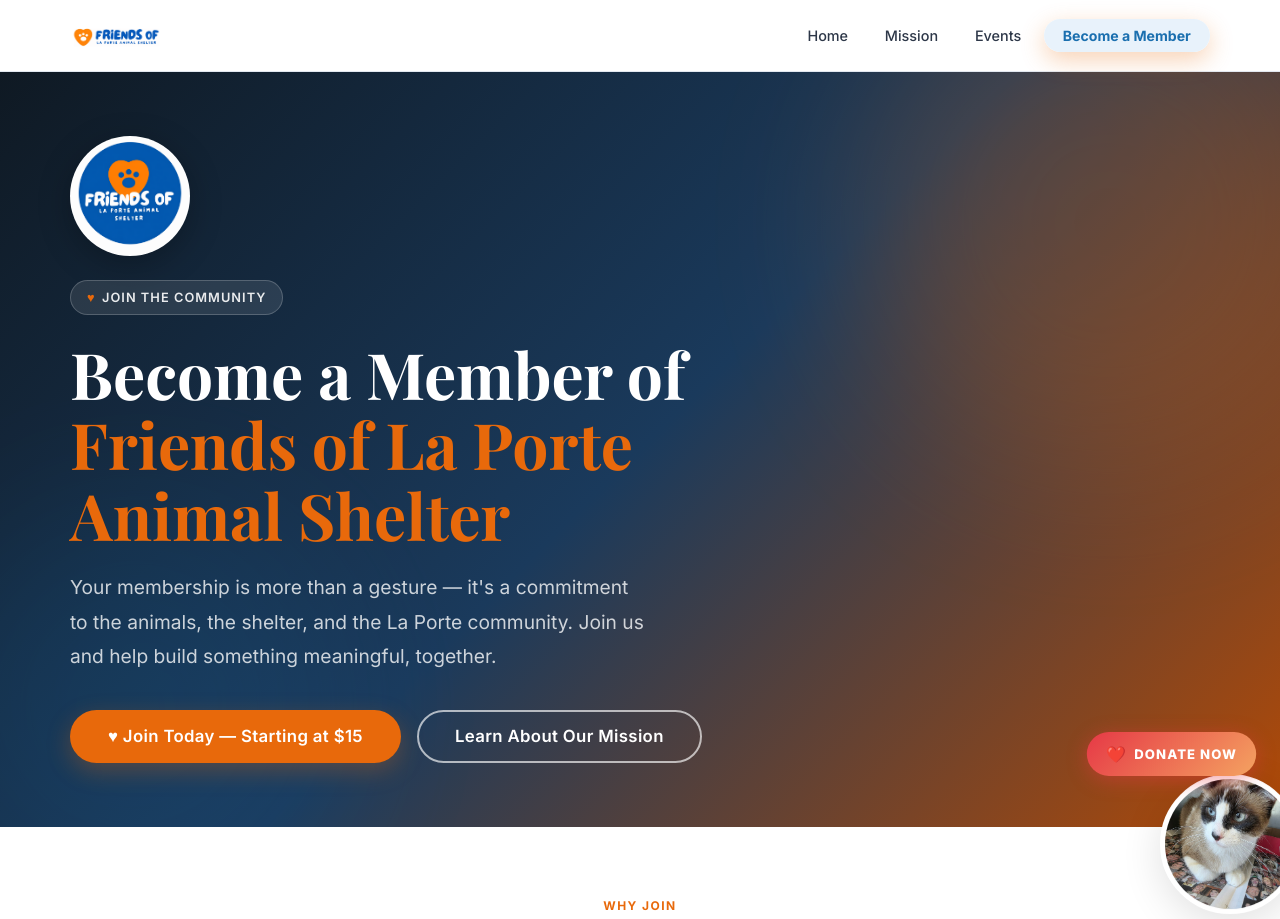
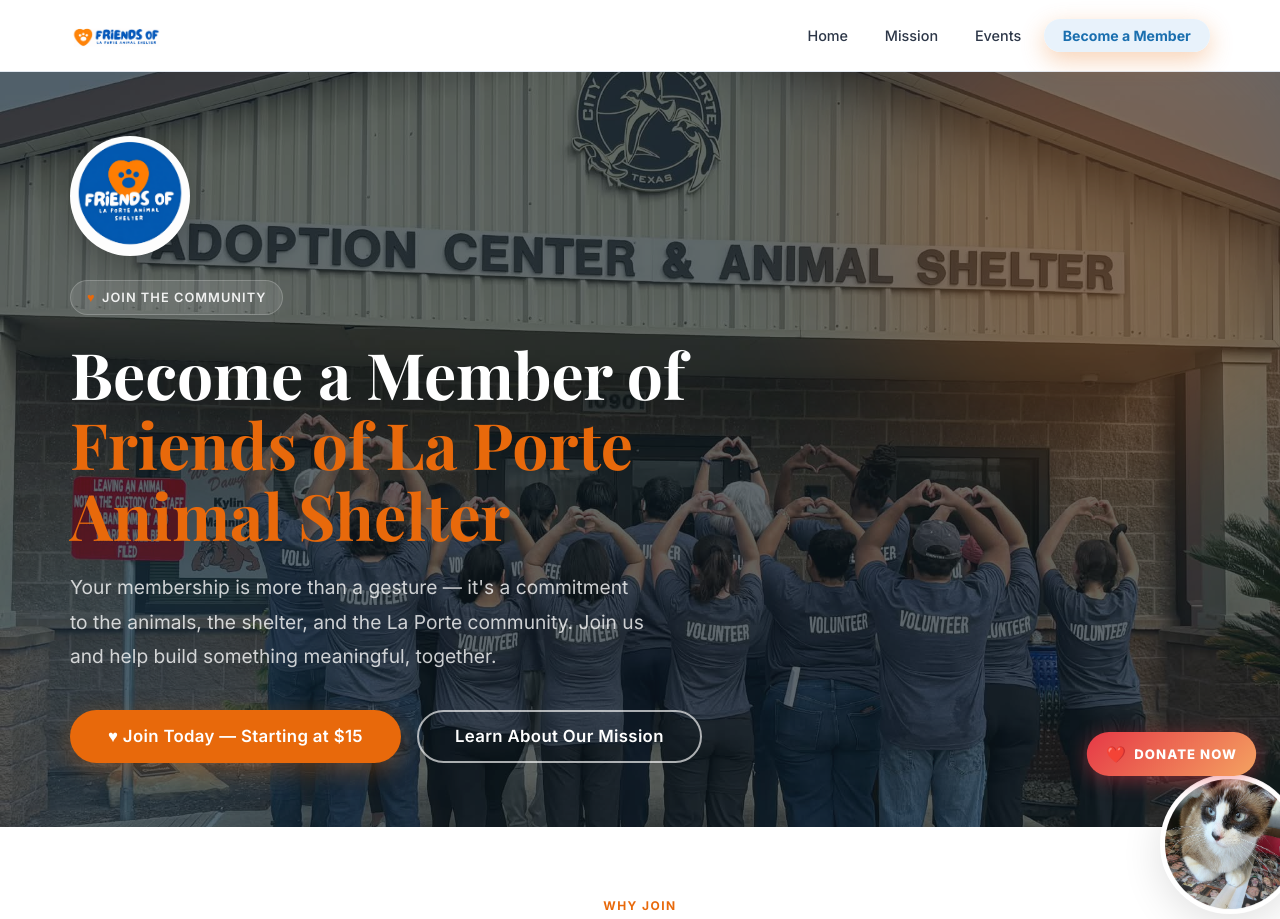
Before and after one commit to TheSocialHiveTx/friendsoflaporte.com, a website: page become-a-member/index.html in a window 1280 px wide. Shown: the top 919 px of the page. Drawn offline with nearby package versions, Linux system fonts and the light colour scheme.

Commit message:
style: add requested hero image to the membership page

```diff
--- a/become-a-member/index.html
+++ b/become-a-member/index.html
@@ -74,6 +74,8 @@
   ════════════════════════════════════════ -->
   <main id="main-content">
     <section class="hero member-hero" aria-labelledby="member-hero-heading">
+      <img src="../images/895c46e4-b38a-401c-9408-7b30da02eddf.jpg" class="hero-bg" alt="Shelter animal" aria-hidden="true">
+      <div class="hero-bg-overlay"></div>
       <div class="hero__blob hero__blob--1" aria-hidden="true" style="background: var(--clr-accent); opacity: .22;"></div>
       <div class="hero__blob hero__blob--2" aria-hidden="true" style="background: var(--clr-primary); opacity: .15;"></div>
       <div class="container hero__content">
```
